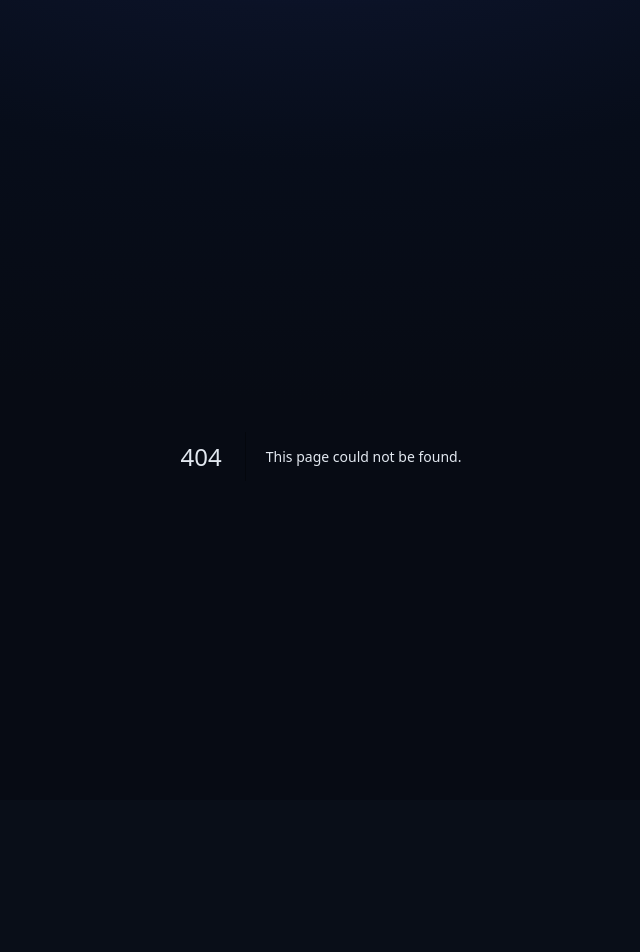
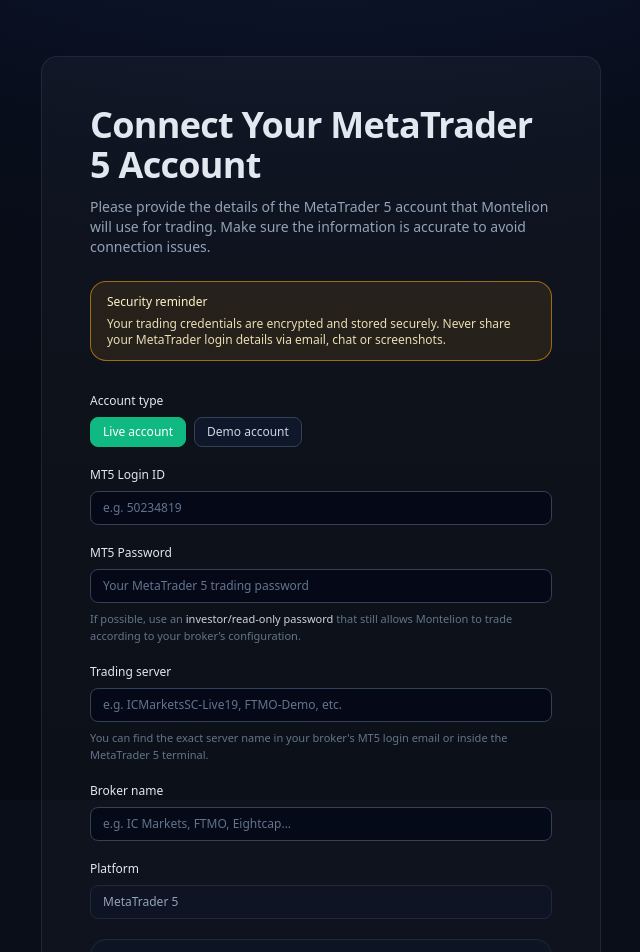
Before and after one commit to montelioncapital/montelion-app-v1, a Next.js app: page /exchange/mt5-access in a window 1280 px wide. Before the commit this address had no page. Shown: the top 952 px of the page, without its empty margins (319-959 px from the left). Before the commit the page ends 912 px from the top, so only its background shows below. Built offline with nearby package versions, Linux system fonts and the light colour scheme.

Commit message:
Create page.jsx

```diff
--- /dev/null
+++ b/app/exchange/mt5-access/page.jsx
@@ -0,0 +1,241 @@
+// app/exchange/mt5-access/page.jsx
+"use client";
+
+import { useState } from "react";
+
+export default function Mt5AccessPage() {
+  const [form, setForm] = useState({
+    accountType: "live",          // live | demo
+    login: "",
+    password: "",
+    server: "",
+    brokerName: "",
+    platform: "MetaTrader 5",
+  });
+
+  const [isSubmitting, setIsSubmitting] = useState(false);
+  const [submitted, setSubmitted] = useState(false);
+
+  const handleChange = (e) => {
+    const { name, value } = e.target;
+    setForm((prev) => ({ ...prev, [name]: value }));
+  };
+
+  const handleSubmit = async (e) => {
+    e.preventDefault();
+    setIsSubmitting(true);
+    setSubmitted(false);
+
+    try {
+      // TODO: connecter Supabase ici
+      // Exemple:
+      // const supabase = createClientComponentClient();
+      // const { data: { user } } = await supabase.auth.getUser();
+      // await supabase.from("mt5_accounts").insert({
+      //   user_id: user.id,
+      //   ...form,
+      // });
+
+      console.log("MT5 access submitted:", form);
+      setSubmitted(true);
+    } catch (error) {
+      console.error("Failed to save MT5 access:", error);
+      alert("An error occurred while saving your MT5 access. Please try again.");
+    } finally {
+      setIsSubmitting(false);
+    }
+  };
+
+  return (
+    <div className="mc-card">
+      <div className="mc-section max-w-2xl mx-auto text-left">
+        {/* HEADER */}
+        <h1 className="mc-title mb-3">Connect Your MetaTrader 5 Account</h1>
+        <p className="text-slate-400 text-sm mb-6">
+          Please provide the details of the MetaTrader 5 account that Montelion
+          will use for trading. Make sure the information is accurate to avoid
+          connection issues.
+        </p>
+
+        {/* SECURITY NOTICE */}
+        <div className="mb-8 rounded-2xl border border-amber-500/60 bg-amber-500/10 px-4 py-3 text-xs text-amber-100">
+          <p className="font-medium mb-1.5">Security reminder</p>
+          <p className="text-amber-100/90">
+            Your trading credentials are encrypted and stored securely. Never
+            share your MetaTrader login details via email, chat or screenshots.
+          </p>
+        </div>
+
+        {/* FORM */}
+        <form onSubmit={handleSubmit} className="space-y-5">
+          {/* Account type */}
+          <div className="space-y-2">
+            <label className="block text-xs font-medium text-slate-200">
+              Account type
+            </label>
+            <div className="flex gap-2">
+              <button
+                type="button"
+                className={`px-3 py-1.5 rounded-lg text-xs border ${
+                  form.accountType === "live"
+                    ? "bg-emerald-500 text-white border-emerald-500"
+                    : "bg-slate-900 border-slate-700 text-slate-300"
+                }`}
+                onClick={() =>
+                  setForm((prev) => ({ ...prev, accountType: "live" }))
+                }
+              >
+                Live account
+              </button>
+              <button
+                type="button"
+                className={`px-3 py-1.5 rounded-lg text-xs border ${
+                  form.accountType === "demo"
+                    ? "bg-emerald-500 text-white border-emerald-500"
+                    : "bg-slate-900 border-slate-700 text-slate-300"
+                }`}
+                onClick={() =>
+                  setForm((prev) => ({ ...prev, accountType: "demo" }))
+                }
+              >
+                Demo account
+              </button>
+            </div>
+          </div>
+
+          {/* Login */}
+          <div className="space-y-2">
+            <label
+              htmlFor="login"
+              className="block text-xs font-medium text-slate-200"
+            >
+              MT5 Login ID
+            </label>
+            <input
+              id="login"
+              name="login"
+              type="text"
+              required
+              value={form.login}
+              onChange={handleChange}
+              placeholder="e.g. 50234819"
+              className="w-full rounded-lg border border-slate-700 bg-slate-950/70 px-3 py-2 text-xs text-slate-50 placeholder:text-slate-500 focus:outline-none focus:ring-1 focus:ring-sky-500"
+            />
+          </div>
+
+          {/* Password */}
+          <div className="space-y-2">
+            <label
+              htmlFor="password"
+              className="block text-xs font-medium text-slate-200"
+            >
+              MT5 Password
+            </label>
+            <input
+              id="password"
+              name="password"
+              type="password"
+              required
+              value={form.password}
+              onChange={handleChange}
+              placeholder="Your MetaTrader 5 trading password"
+              className="w-full rounded-lg border border-slate-700 bg-slate-950/70 px-3 py-2 text-xs text-slate-50 placeholder:text-slate-500 focus:outline-none focus:ring-1 focus:ring-sky-500"
+            />
+            <p className="text-[11px] text-slate-500">
+              If possible, use an{" "}
+              <span className="font-medium text-slate-300">
+                investor/read-only password
+              </span>{" "}
+              that still allows Montelion to trade according to your broker’s
+              configuration.
+            </p>
+          </div>
+
+          {/* Server */}
+          <div className="space-y-2">
+            <label
+              htmlFor="server"
+              className="block text-xs font-medium text-slate-200"
+            >
+              Trading server
+            </label>
+            <input
+              id="server"
+              name="server"
+              type="text"
+              required
+              value={form.server}
+              onChange={handleChange}
+              placeholder="e.g. ICMarketsSC-Live19, FTMO-Demo, etc."
+              className="w-full rounded-lg border border-slate-700 bg-slate-950/70 px-3 py-2 text-xs text-slate-50 placeholder:text-slate-500 focus:outline-none focus:ring-1 focus:ring-sky-500"
+            />
+            <p className="text-[11px] text-slate-500">
+              You can find the exact server name in your broker&apos;s MT5
+              login email or inside the MetaTrader 5 terminal.
+            </p>
+          </div>
+
+          {/* Broker name */}
+          <div className="space-y-2">
+            <label
+              htmlFor="brokerName"
+              className="block text-xs font-medium text-slate-200"
+            >
+              Broker name
+            </label>
+            <input
+              id="brokerName"
+              name="brokerName"
+              type="text"
+              required
+              value={form.brokerName}
+              onChange={handleChange}
+              placeholder="e.g. IC Markets, FTMO, Eightcap..."
+              className="w-full rounded-lg border border-slate-700 bg-slate-950/70 px-3 py-2 text-xs text-slate-50 placeholder:text-slate-500 focus:outline-none focus:ring-1 focus:ring-sky-500"
+            />
+          </div>
+
+          {/* Platform (fixed MT5) */}
+          <div className="space-y-2">
+            <label className="block text-xs font-medium text-slate-200">
+              Platform
+            </label>
+            <input
+              type="text"
+              value={form.platform}
+              disabled
+              className="w-full rounded-lg border border-slate-800 bg-slate-900/60 px-3 py-2 text-xs text-slate-400"
+            />
+          </div>
+
+          {/* Confirmation */}
+          <div className="rounded-2xl border border-slate-800 bg-slate-900/70 px-4 py-3 text-[11px] text-slate-300 space-y-1.5">
+            <p>
+              By submitting this form, you confirm that you are the owner of the
+              MetaTrader 5 account and authorize Montelion to connect and
+              execute trades according to the agreed strategy.
+            </p>
+          </div>
+
+          {/* Submit */}
+          <div className="pt-2">
+            <button
+              type="submit"
+              disabled={isSubmitting}
+              className="mc-btn mc-btn-primary min-w-[180px] disabled:opacity-60 disabled:cursor-not-allowed"
+            >
+              {isSubmitting ? "Saving your MT5 access..." : "Save my MT5 access"}
+            </button>
+          </div>
+
+          {submitted && (
+            <p className="text-[11px] text-emerald-400 pt-1">
+              Your MetaTrader 5 access has been recorded. You can safely close
+              this page or go back to your dashboard.
+            </p>
+          )}
+        </form>
+      </div>
+    </div>
+  );
+}
```
